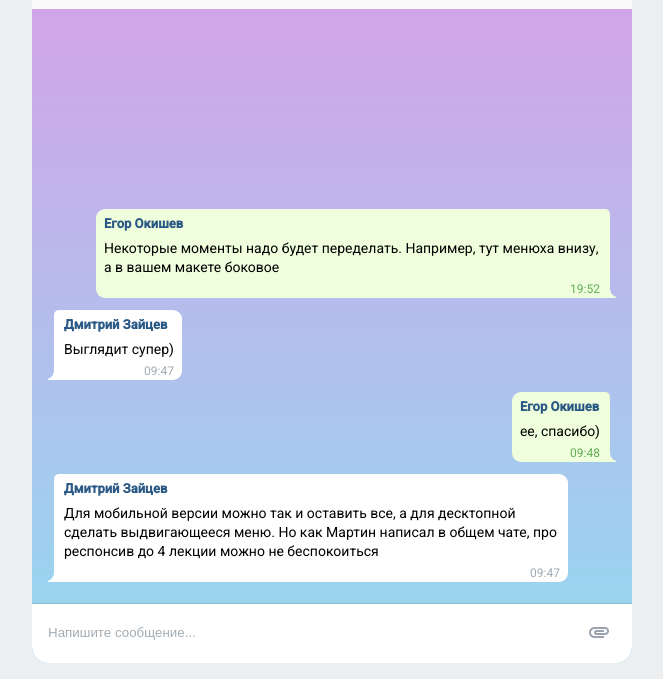
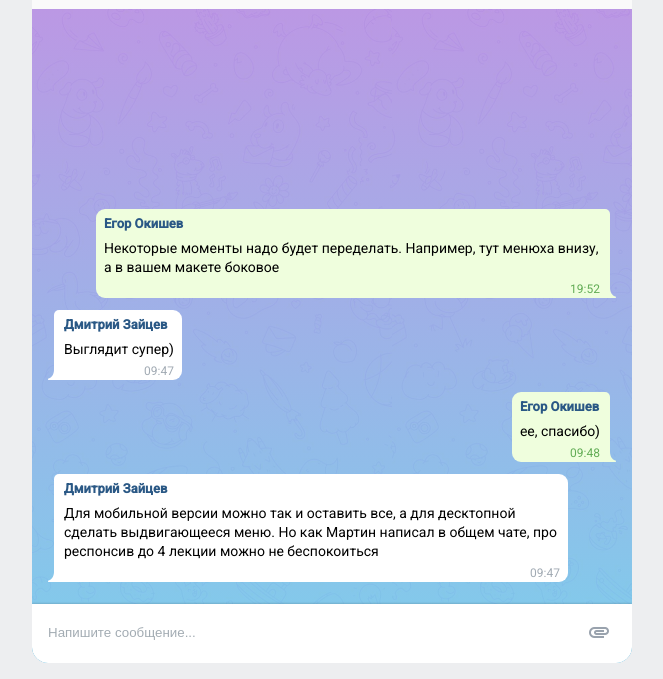
Before and after one commit to E-Okishev/2024-2-VK-EDU-Frontend-E-Okishev, a website built with Vite: page index.html in a window 1280 px wide. Shown: the part 121-800 px from the top of the page, without its empty margins (308-971 px from the left). Built offline with nearby package versions, Linux system fonts and the light colour scheme.

Commit message:
add bg image

```diff
--- a/src/style.css
+++ b/src/style.css
@@ -107,7 +107,7 @@ a {
 }
 
 .main {
-  background: linear-gradient(180deg, rgba(168, 53, 222, 0.4) 0%, rgba(15, 186, 240, 0.4) 100%);
+  background-image: url("../public/Background.png");
   display: flex;
   flex-direction: column;
   justify-content: flex-end;
@@ -118,6 +118,16 @@ a {
   margin: 0 16px 16px 16px;
   border-radius: 0 0 16px 16px;
   position: relative;
+}
+
+.main::before {
+  content: '';
+  position: absolute;
+  top: 0;
+  left: 0;
+  background: linear-gradient(180deg, rgba(168, 53, 222, 0.4) 0%, rgba(15, 186, 240, 0.4) 100%);
+  width: 100%;
+  height: 100%;
 }
 
 .box {
@@ -193,6 +203,7 @@ a {
   border-radius: 0 0 16px 16px;
   box-shadow: 0 -1px 2px rgba(0, 0, 0, 0.13);
   padding: 10px 16px 13px;
+  z-index: 10;
 }
 
 .form {
```
Also changed, not shown: public/Background.png (added).
